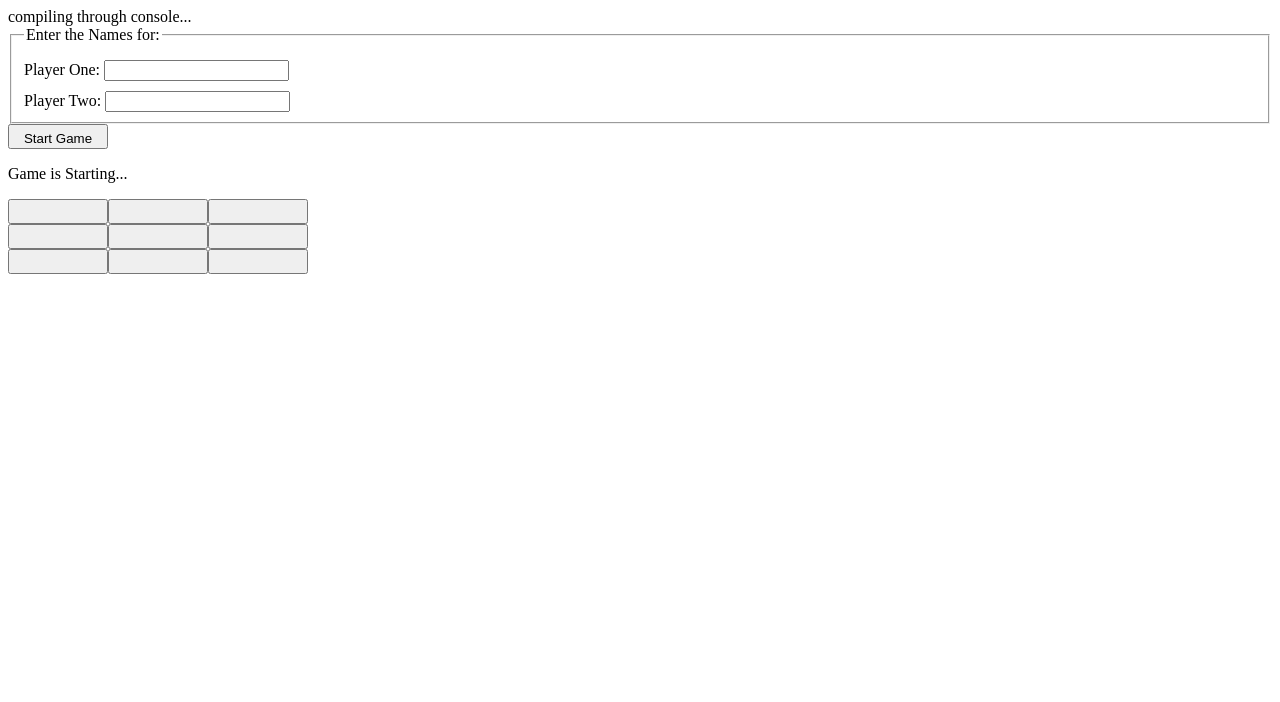
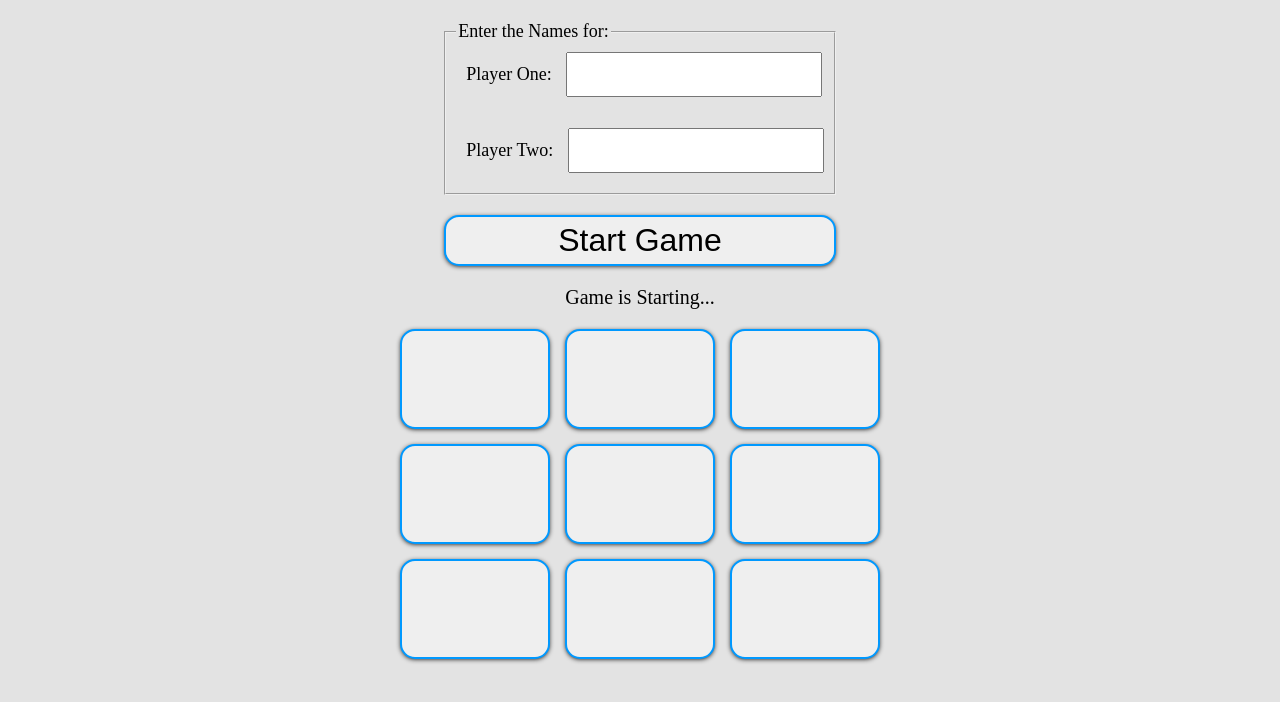
Before and after one commit to majjeed/odin-tic-tac-toe, a plain HTML site: page index.html in a window 1280 px wide. Drawn offline with Linux system fonts and the light colour scheme.

Commit message:
add styling and clean up interface

```diff
--- a/index.html
+++ b/index.html
@@ -11,16 +11,20 @@
 
 <body>
     <div class="main">
-        compiling through console...
         <form action="" method="post">
-
             <fieldset>
                 <legend>Enter the Names for:</legend>
-                <label for="playerOne">Player One: </label>
-                <input type="text" id="playerOne" name="playerOne">
+                <div>
+                    <label for="playerOne">Player One: </label>
+                    <input type="text" id="playerOne" name="playerOne">
+
+                </div>
                 <br>
-                <label for="playerTwo">Player Two: </label>
-                <input type="text" id="playerTwo" name="playerTwo">
+                <div>
+
+                    <label for="playerTwo">Player Two: </label>
+                    <input type="text" id="playerTwo" name="playerTwo">
+                </div>
             </fieldset>
             <button id="startBtn">
                 Start Game
--- a/script.js
+++ b/script.js
@@ -225,12 +225,16 @@ function updateButtons() {
 let gameBtns = document.querySelectorAll('.gameButton');
 gameBtns.forEach((button, index) => {
     button.addEventListener('click', () => {
+        button.classList.add('clicked');
         let row = button.dataset.rowNumber;
         let col = button.dataset.colNumber;
         game.playRound(row, col);
         updateButtons();
         updateResult();
         if (game.isGameWon()) game.board.resetBoard();
+        setTimeout(() => {
+            button.classList.remove('clicked');
+        }, 300)
     });
 });
 
--- a/styles.css
+++ b/styles.css
@@ -2,21 +2,81 @@
 *::before,
 *::after {
     box-sizing: border-box;
-    /* margin: 0;
-    padding: 0; */
+    margin: 0;
+    /* padding: 0; */
+    /* border: 2px solid rgb(255, 0, 0); */
 }
 
-input {
-    margin-top: 10px;
+input,
+label,
+fieldset {
+    padding: 10px;
+    font-size: 18px;
+    margin-bottom: 10px;
 }
 
 button {
-    width: 100px;
-    height: 25px;
+    width: 100%;
+    height: 100%;
     padding: 5px;
+    border: 2px solid rgb(0, 153, 255);
+    border-radius: 15px;
+    box-shadow: 0px 1px 5px -1px;
+    font-size: xx-large;
 }
 
 .gameContainer {
     display: grid;
-    grid-template-columns: 100px 100px 100px;
+    grid-template-columns: 150px 150px 150px;
+    grid-template-rows: 100px 100px 100px;
+    gap: 15px;
+    row-gap: 15px;
 }
+
+.result p {
+    font-size: 20px;
+}
+
+body {
+    width: 100%;
+    height: 600px;
+    background-color: #e3e3e3;
+    display: flex;
+    flex-direction: column;
+    justify-content: center;
+    align-items: center;
+    gap: 20px;
+    margin-top: 50px;
+}
+
+@keyframes buttonClick {
+    0% {
+        transform: scale(1);
+    }
+
+    50% {
+        transform: scale(1.1);
+    }
+
+    100% {
+        transform: scale(1);
+    }
+}
+
+button.clicked {
+    animation: buttonClick 0.3s ease;
+}
+
+#startBtn {
+    margin-top: 10px;
+}
+
+fieldset {
+    display: flex;
+    flex-direction: column;
+}
+
+/* add internal shadow
+.gameButton.shadow {
+    box-shadow: inset 0px 0px 15px 10px grey;
+} */
```
